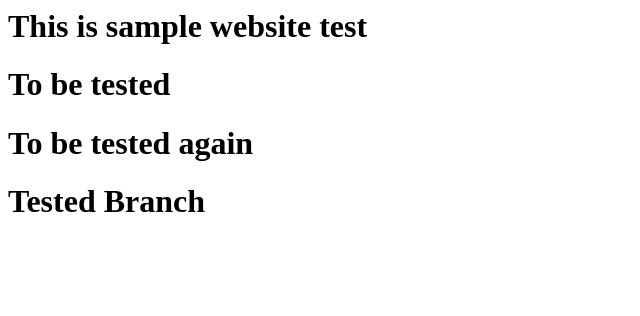
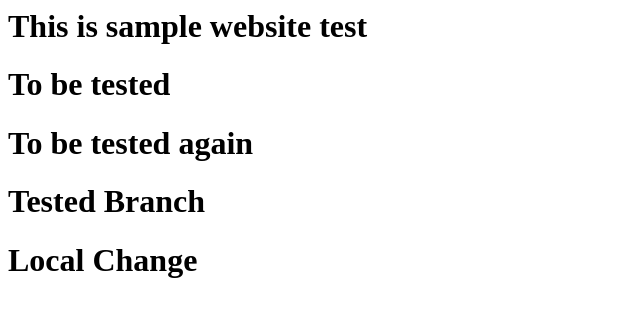
Before and after one commit to aym2015011/MyTest, a plain HTML site: page index.html in a window 1280 px wide. Shown: the whole page, without its empty margins (0-640 px from the left). Drawn offline with Linux system fonts and the light colour scheme.

Commit message:
local change

```diff
--- a/index.html
+++ b/index.html
@@ -2,3 +2,4 @@
 <h1>To be tested</h1>
 <h1>To be tested again</h1>
 <h1>Tested Branch</h1>
+<h1>Local Change</h1>
```
